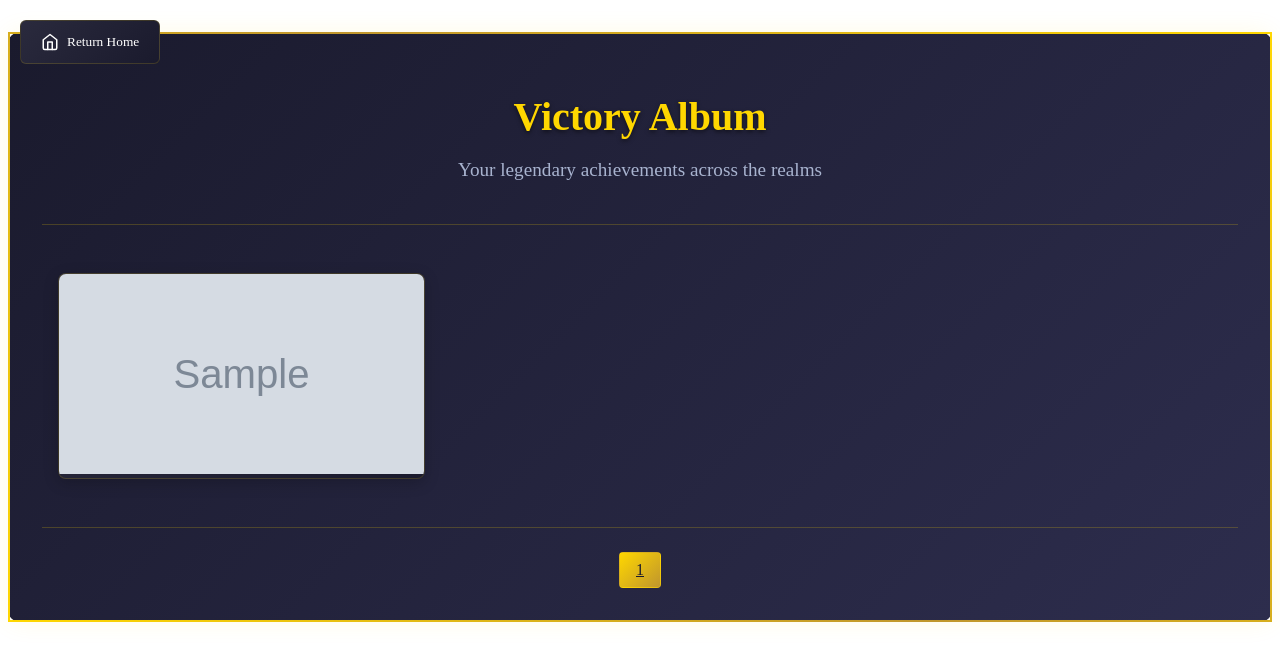
After one commit to alipala/ai_fantasy_rpg, a Flask app: page /gallery in a window 1280 px wide. The commit adds this page. Shown: the top 661 px of the page. Run offline with Flask 3, Linux system fonts and the light colour scheme; the visitor is signed in with stand-in values (Sample User, id 1); grey boxes marked "Sample" are stand-in pictures; a database or web service that is not in the repository returns one stand-in record (values such as "Sample title").

Commit message:
Added image storing to user account

```diff
--- a/auth/routes.py
+++ b/auth/routes.py
@@ -1,8 +1,9 @@
 from google.oauth2 import id_token
 from google.auth.transport import requests
-from flask import Blueprint, request, jsonify, session
+from flask import Blueprint, request, jsonify, session, redirect, render_template, url_for, send_file, Response
 import os
 from auth.models import UserModel
+import datetime
 
 auth = Blueprint('auth', __name__)
 
@@ -90,3 +91,105 @@ def get_current_user():
     user_model = UserModel()
     user = user_model.get_user(session['google_id'])
     return jsonify(user)
+
+@auth.route('/api/placeholder/<int:width>/<int:height>')
+def placeholder_image(width: int, height: int):
+    """Generate a simple placeholder image"""
+    try:
+        from PIL import Image, ImageDraw
+        import io
+
+        # Limit dimensions for security
+        width = min(width, 1024)
+        height = min(height, 1024)
+
+        # Create base image
+        img = Image.new('RGB', (width, height), color='#2a2a3d')
+        draw = ImageDraw.Draw(img)
+
+        # Draw a simple pattern instead of text
+        margin = min(width, height) // 10
+        draw.rectangle(
+            [margin, margin, width - margin, height - margin],
+            outline='#ffffff',
+            width=2
+        )
+        draw.line([(margin, margin), (width - margin, height - margin)], fill='#ffffff', width=2)
+        draw.line([(margin, height - margin), (width - margin, margin)], fill='#ffffff', width=2)
+
+        # Save to buffer
+        img_io = io.BytesIO()
+        img.save(img_io, format='PNG')
+        img_io.seek(0)
+
+        # Removed cache_timeout parameter
+        return send_file(
+            img_io,
+            mimetype='image/png'
+        )
+
+    except Exception as e:
+        print(f"Placeholder image error: {e}")
+        # Return simple colored rectangle as fallback
+        return Response(
+            b'\x89PNG\r\n\x1a\n' + b'\x00' * 100,
+            mimetype='image/png'
+        )
+
+@auth.route('/add-victory', methods=['POST'])
+def add_victory():
+    if 'user_id' not in session:
+        return jsonify({"error": "Not authenticated"}), 401
+
+    try:
+        victory_data = request.json
+        user_model = UserModel()
+        success = user_model.add_victory(session['user_id'], victory_data)
+
+        if success:
+            return jsonify({"success": True})
+        else:
+            return jsonify({"error": "Failed to store victory"}), 500
+
+    except Exception as e:
+        return jsonify({"error": str(e)}), 500
+
+@auth.route('/gallery')
+def gallery():
+    if 'user_id' not in session:
+        return redirect(url_for('home'))
+
+    page = request.args.get('page', 1, type=int)
+    user_model = UserModel()
+
+    gallery_data = user_model.get_user_victories(session['user_id'], page)
+
+    # Format dates for display
+    for victory in gallery_data.get('victories', []):
+        if isinstance(victory.get('created_at'), str):
+            victory['created_at'] = datetime.fromisoformat(victory['created_at'])
+
+    # Add user data
+    user = user_model.get_user(session['google_id'])
+
+    # Check if empty
+    empty = not gallery_data.get('victories', [])
+
+    return render_template('victory-album.html',
+                         gallery_data=gallery_data,
+                         current_page=page,
+                         user=user,
+                         empty=empty)
+
+@auth.route('/add-completion', methods=['POST'])
+def add_completion():
+    if 'user_id' not in session:
+        return jsonify({"error": "Not authenticated"}), 401
+
+    try:
+        data = request.json
+        user_model = UserModel()
+        user_model.add_completion(session['user_id'], data.get('completion_id'))
+        return jsonify({"success": True})
+    except Exception as e:
+        return jsonify({"error": str(e)}), 500
--- a/main.py
+++ b/main.py
@@ -670,8 +670,15 @@ def check_character_puzzle():
 if os.environ.get('RAILWAY_ENVIRONMENT'):
     @app.after_request
     def add_security_headers(response):
-        response.headers['Strict-Transport-Security'] = 'max-age=31536000; includeSubDomains'
-        response.headers['Content-Security-Policy'] = "default-src 'self' https://accounts.google.com https://fonts.googleapis.com https://fonts.gstatic.com 'unsafe-inline'; img-src 'self' data: https:; connect-src 'self' https://accounts.google.com"
+        response.headers['Content-Security-Policy'] = (
+            "default-src 'self' https://accounts.google.com https://*.google.com; "
+            "img-src 'self' data: https: blob:; "
+            "font-src 'self' data: https://fonts.googleapis.com https://fonts.gstatic.com; "
+            "style-src 'self' 'unsafe-inline' https://fonts.googleapis.com https://accounts.google.com; "
+            "script-src 'self' 'unsafe-inline' https://accounts.google.com https://*.google.com; "
+            "frame-src 'self' https://accounts.google.com; "
+            "connect-src 'self' https://accounts.google.com"
+        )
         response.headers['X-Content-Type-Options'] = 'nosniff'
         response.headers['X-Frame-Options'] = 'DENY'
         response.headers['X-XSS-Protection'] = '1; mode=block'
--- a/requirements.txt
+++ b/requirements.txt
@@ -10,3 +10,4 @@ requests==2.31.0
 google-auth==2.27.0
 google-auth-oauthlib==1.2.0
 google-auth-httplib2==0.2.0
+Pillow>=10.3.0,<11.0.0
--- /dev/null
+++ b/templates/victory-album.html
@@ -0,0 +1,251 @@
+<!DOCTYPE html>
+<html lang="en">
+<head>
+    <meta charset="UTF-8">
+    <meta name="viewport" content="width=device-width, initial-scale=1.0">
+    <title>Victory Album</title>
+    <style>
+        .album-container {
+            max-width: 1200px;
+            margin: 2rem auto;
+            padding: 2rem;
+            background: linear-gradient(135deg, #1a1a2d 0%, #2d2d4d 100%);
+            border: 2px solid;
+            border-image: linear-gradient(45deg, #ffd700 0%, #c0962d 50%, #ffd700 100%) 1;
+            border-radius: 12px;
+            box-shadow: 0 0 25px rgba(255, 215, 0, 0.1);
+        }
+
+        .album-header {
+            text-align: center;
+            margin-bottom: 2rem;
+            padding-bottom: 1.5rem;
+            border-bottom: 1px solid rgba(255, 215, 0, 0.2);
+        }
+
+        .album-title {
+            font-family: 'Cinzel', serif;
+            font-size: 2.5rem;
+            color: #ffd700;
+            margin-bottom: 0.5rem;
+            text-shadow: 0 2px 4px rgba(0, 0, 0, 0.5);
+        }
+
+        .album-subtitle {
+            font-family: 'Alegreya', serif;
+            font-size: 1.2rem;
+            color: #a8b3cf;
+        }
+
+        .album-grid {
+            display: grid;
+            grid-template-columns: repeat(auto-fill, minmax(300px, 1fr));
+            gap: 2rem;
+            padding: 1rem;
+        }
+
+        .victory-card {
+            position: relative;
+            background: linear-gradient(135deg, #2a2a3d 0%, #1a1a2d 100%);
+            border: 1px solid rgba(255, 215, 0, 0.15);
+            border-radius: 8px;
+            overflow: hidden;
+            transition: transform 0.3s ease, box-shadow 0.3s ease;
+            box-shadow: 0 4px 15px rgba(0, 0, 0, 0.2);
+        }
+
+        .victory-card:hover {
+            transform: translateY(-5px);
+            box-shadow: 0 8px 25px rgba(0, 0, 0, 0.3);
+        }
+
+        .victory-image {
+            width: 100%;
+            height: 200px;
+            object-fit: cover;
+            transition: transform 0.3s ease;
+        }
+
+        .victory-card:hover .victory-image {
+            transform: scale(1.05);
+        }
+
+        .victory-info {
+            padding: 1.5rem;
+            background: linear-gradient(to top, #1a1a2d 0%, transparent 100%);
+            position: absolute;
+            bottom: 0;
+            left: 0;
+            right: 0;
+            transform: translateY(100%);
+            transition: transform 0.3s ease;
+        }
+
+        .victory-card:hover .victory-info {
+            transform: translateY(0);
+        }
+
+        .victory-world {
+            font-family: 'Cinzel', serif;
+            font-size: 1.2rem;
+            color: #ffd700;
+            margin-bottom: 0.5rem;
+        }
+
+        .victory-character {
+            font-family: 'Alegreya', serif;
+            font-size: 1rem;
+            color: #ffffff;
+            margin-bottom: 0.5rem;
+        }
+
+        .victory-date {
+            font-size: 0.9rem;
+            color: #a8b3cf;
+        }
+
+        .empty-album {
+            text-align: center;
+            padding: 4rem 2rem;
+            color: #a8b3cf;
+        }
+
+        .empty-album h3 {
+            font-family: 'Cinzel', serif;
+            font-size: 1.5rem;
+            color: #ffd700;
+            margin-bottom: 1rem;
+        }
+
+        .empty-album p {
+            font-family: 'Alegreya', serif;
+            font-size: 1.1rem;
+            line-height: 1.6;
+        }
+
+        .album-pagination {
+            display: flex;
+            justify-content: center;
+            gap: 0.5rem;
+            margin-top: 2rem;
+            padding-top: 1.5rem;
+            border-top: 1px solid rgba(255, 215, 0, 0.2);
+        }
+
+        .page-button {
+            padding: 0.5rem 1rem;
+            background: linear-gradient(135deg, #2a2a3d 0%, #1a1a2d 100%);
+            border: 1px solid rgba(255, 215, 0, 0.2);
+            border-radius: 4px;
+            color: #ffffff;
+            cursor: pointer;
+            transition: all 0.2s ease;
+        }
+
+        .page-button:hover {
+            background: linear-gradient(135deg, #3a3a4d 0%, #2a2a3d 100%);
+            border-color: rgba(255, 215, 0, 0.4);
+        }
+
+        .page-button.active {
+            background: linear-gradient(135deg, #ffd700 0%, #c0962d 100%);
+            color: #1a1a2d;
+        }
+
+        .home-button {
+        position: absolute;
+        top: 20px;
+        left: 20px;
+        display: flex;
+        align-items: center;
+        gap: 0.5rem;
+        padding: 0.75rem 1.25rem;
+        background: linear-gradient(135deg, #2a2a3d 0%, #1a1a2d 100%);
+        border: 1px solid rgba(255, 215, 0, 0.15);
+        border-radius: 6px;
+        color: #ffffff;
+        cursor: pointer;
+        transition: all 0.3s ease;
+        font-family: 'Alegreya', serif;
+    }
+
+    .home-button:hover {
+        transform: translateY(-2px);
+        background: linear-gradient(135deg, #3a3a4d 0%, #2a2a3d 100%);
+        border-color: rgba(255, 215, 0, 0.3);
+    }
+
+    .home-button svg {
+        width: 18px;
+        height: 18px;
+    }
+    </style>
+</head>
+<body>
+    <div class="album-container">
+        <button onclick="window.location.href='/'" class="home-button">
+            <svg xmlns="http://www.w3.org/2000/svg" width="24" height="24" viewBox="0 0 24 24" fill="none" stroke="currentColor" stroke-width="2" stroke-linecap="round" stroke-linejoin="round">
+                <path d="M3 9l9-7 9 7v11a2 2 0 0 1-2 2H5a2 2 0 0 1-2-2z"></path>
+                <polyline points="9 22 9 12 15 12 15 22"></polyline>
+            </svg>
+            Return Home
+        </button>
+        <div class="album-header">
+            <h1 class="album-title">Victory Album</h1>
+            <p class="album-subtitle">Your legendary achievements across the realms</p>
+        </div>
+
+        <!-- Album Grid -->
+        <div class="album-grid">
+            {% if empty %}
+                <div class="empty-album">
+                    <h3>No Victories Yet</h3>
+                    <p>Complete your first quest to begin building your legendary album</p>
+                </div>
+            {% else %}
+                {% for victory in gallery_data.victories %}
+                <div class="victory-card">
+                    {% if victory.image_url %}
+                        <img src="{{ victory.image_url }}" alt="Victory in {{ victory.world_name }}" class="victory-image">
+                    {% else %}
+                        <img src="/api/placeholder/400/320" alt="Placeholder" class="victory-image">
+                    {% endif %}
+                    <div class="victory-info">
+                        <h3 class="victory-world">Victory in {{ victory.world_name }}</h3>
+                        <p class="victory-character">As {{ victory.character_name }}</p>
+                        <p class="victory-date">{{ victory.created_at.strftime('%B %d, %Y') }}</p>
+                    </div>
+                </div>
+                {% endfor %}
+            {% endif %}
+        </div>
+
+        <!-- Empty State -->
+        <div class="empty-album" style="display: none;">
+            <h3>No Victories Yet</h3>
+            <p>Complete your first quest to begin building your legendary album</p>
+        </div>
+
+        <!-- Pagination -->
+        <!-- Pagination - only show if there are victories -->
+        {% if not empty and gallery_data.total > 0 %}
+        <div class="album-pagination">
+            {% if current_page > 1 %}
+                <a href="{{ url_for('auth.gallery', page=current_page-1) }}" class="page-button">Previous</a>
+            {% endif %}
+
+            {% for p in range(1, gallery_data.pages + 1) %}
+                <a href="{{ url_for('auth.gallery', page=p) }}"
+                class="page-button {% if p == current_page %}active{% endif %}">
+                {{ p }}
+                </a>
+            {% endfor %}
+
+            {% if current_page < gallery_data.pages %}
+                <a href="{{ url_for('auth.gallery', page=current_page+1) }}" class="page-button">Next</a>
+            {% endif %}
+        </div>
+        {% endif %}
+    </div>
+</body>
+</html>
```
Also changed, not shown: auth/models.py (+42 -0 lines), static/css/style.css (+50 -0 lines), static/js/main.js (+42 -1 lines).
